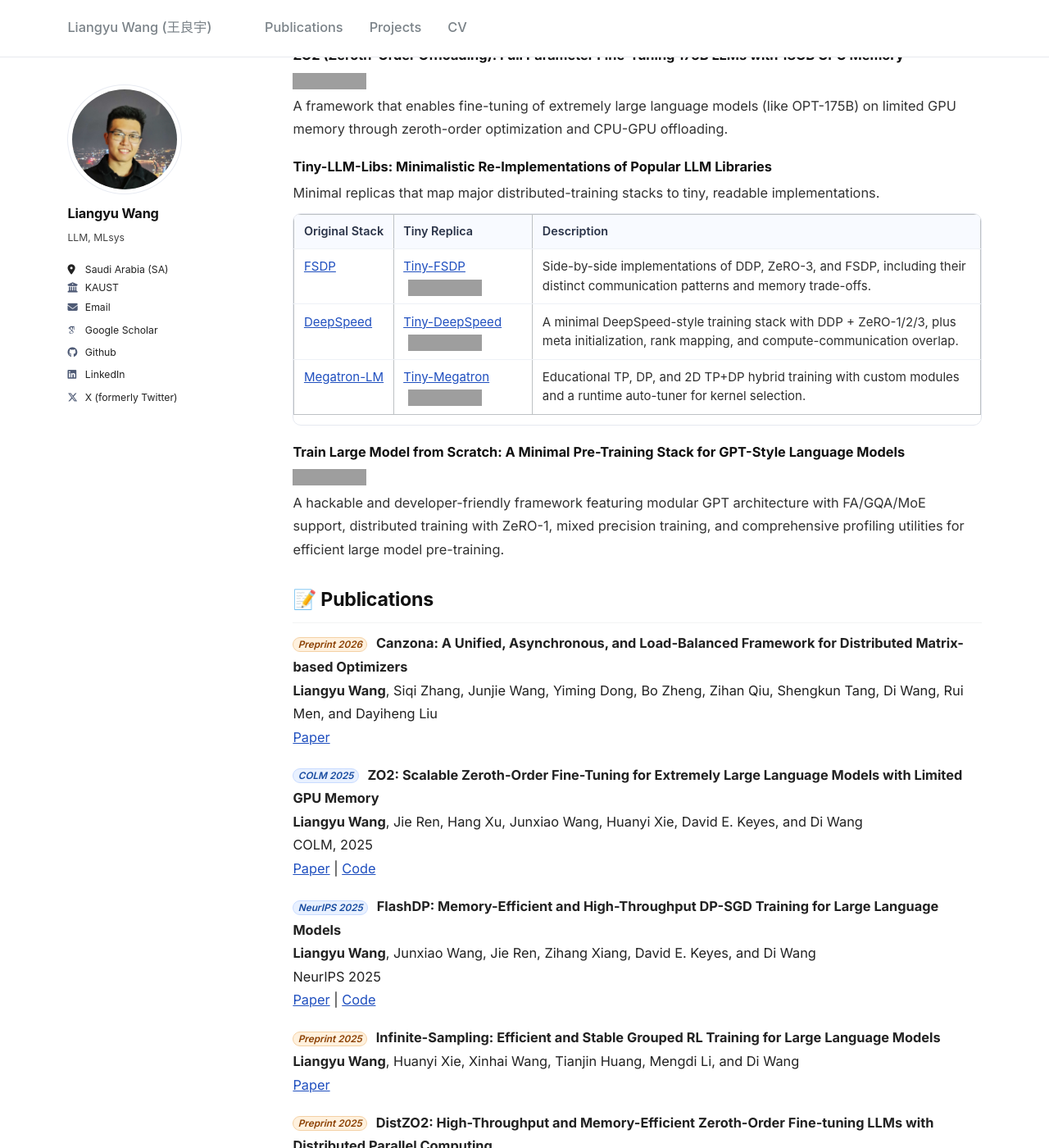
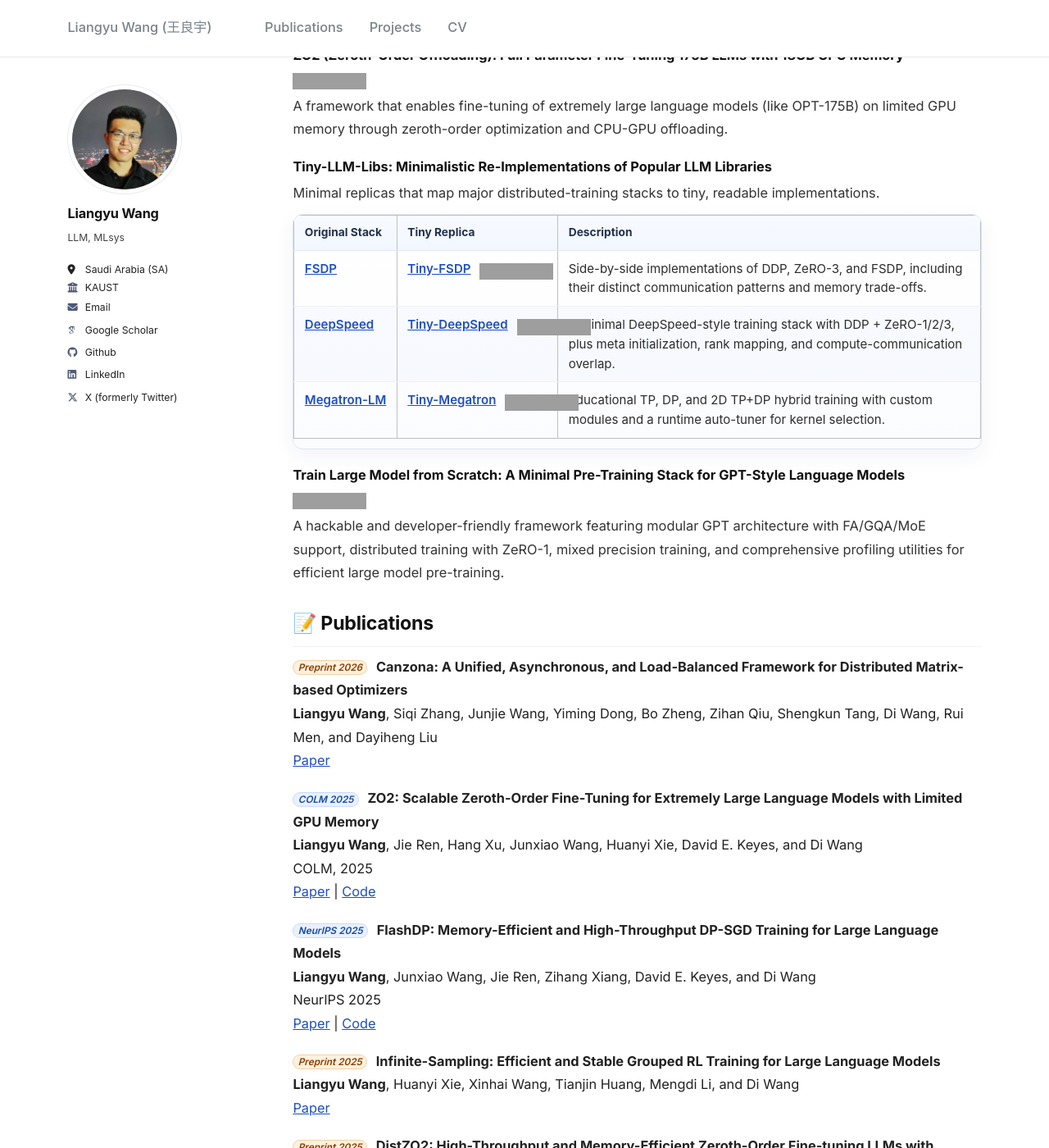
Before and after one commit to liangyuwang/liangyuwang.github.io, a Jekyll site: the page built from _pages/about.md, in a window 1280 px wide and 1400 px high, scrolled down 889 px. Shown: the whole window at 82% size. Built offline with Jekyll 4.4.1, drawn with Linux system fonts in a browser that asks for light colours; some web fonts are replaced; grey boxes are pictures that could not be loaded.

Commit message:
update about

```diff
--- a/assets/css/custom-theme.css
+++ b/assets/css/custom-theme.css
@@ -206,11 +206,12 @@ li {
 }
 
 .tiny-compare-wrap {
-  margin-top: 0.65rem;
-  border: 1px solid #e6e9f0;
-  border-radius: 10px;
+  margin-top: 0.72rem;
+  border: 1px solid #dfe5ef;
+  border-radius: 12px;
   overflow-x: auto;
-  background: #fff;
+  background: linear-gradient(180deg, #ffffff 0%, #fbfcff 100%);
+  box-shadow: 0 8px 24px rgba(27, 52, 96, 0.06);
 }
 
 .tiny-compare-table {
@@ -223,22 +224,41 @@ li {
 .tiny-compare-table td {
   text-align: left;
   vertical-align: top;
-  padding: 0.58rem 0.72rem;
-  border-bottom: 1px solid #eef1f6;
-  line-height: 1.55;
+  padding: 0.62rem 0.78rem;
+  border-bottom: 1px solid #edf1f7;
+  line-height: 1.58;
 }
 
 .tiny-compare-table th {
-  font-size: 0.9rem;
-  font-weight: 600;
-  color: #2a3348;
-  background: #f8faff;
+  font-size: 0.86rem;
+  font-weight: 700;
+  color: #24314a;
+  background: linear-gradient(180deg, #f7faff 0%, #f2f7ff 100%);
+  border-bottom: 1px solid #dfe8f8;
   white-space: nowrap;
 }
 
 .tiny-compare-table td {
-  color: #2f2f2f;
+  color: #2d2d2d;
   font-size: 0.94rem;
+}
+
+.tiny-compare-table tbody tr:nth-child(2n) td {
+  background: rgba(60, 115, 210, 0.028);
+}
+
+.tiny-compare-table tbody tr:hover td {
+  background: rgba(62, 117, 214, 0.07);
+}
+
+.tiny-compare-table td:first-child,
+.tiny-compare-table td:nth-child(2) {
+  white-space: nowrap;
+}
+
+.tiny-compare-table td:first-child a,
+.tiny-compare-table td:nth-child(2) > a {
+  font-weight: 600;
 }
 
 .tiny-compare-table tbody tr:last-child td {
@@ -246,8 +266,13 @@ li {
 }
 
 .tiny-compare-table td .github-stars {
-  margin-left: 0.35rem;
+  margin-left: 0.42rem;
   white-space: nowrap;
+  vertical-align: middle;
+}
+
+.tiny-compare-table td .github-stars img {
+  transform: translateY(1px);
 }
 
 .page__content .venue,
@@ -339,3 +364,55 @@ li {
     width: 100%;
   }
 }
+
+@media (max-width: 760px) {
+  .tiny-compare-wrap {
+    border: 0;
+    box-shadow: none;
+    background: transparent;
+    overflow: visible;
+  }
+
+  .tiny-compare-table {
+    min-width: 0;
+    border-collapse: separate;
+    border-spacing: 0 0.55rem;
+  }
+
+  .tiny-compare-table thead {
+    display: none;
+  }
+
+  .tiny-compare-table tbody,
+  .tiny-compare-table tr,
+  .tiny-compare-table td {
+    display: block;
+    width: 100%;
+  }
+
+  .tiny-compare-table tr {
+    border: 1px solid #e3e9f3;
+    border-radius: 10px;
+    background: #fff;
+    box-shadow: 0 6px 14px rgba(26, 47, 86, 0.05);
+    padding: 0.2rem 0;
+  }
+
+  .tiny-compare-table td {
+    border-bottom: 0;
+    white-space: normal !important;
+    padding: 0.34rem 0.75rem 0.38rem;
+    font-size: 0.93rem;
+  }
+
+  .tiny-compare-table td::before {
+    content: attr(data-label);
+    display: block;
+    font-size: 0.74rem;
+    font-weight: 700;
+    color: #5b6680;
+    margin-bottom: 0.08rem;
+    text-transform: uppercase;
+    letter-spacing: 0.02em;
+  }
+}
```
